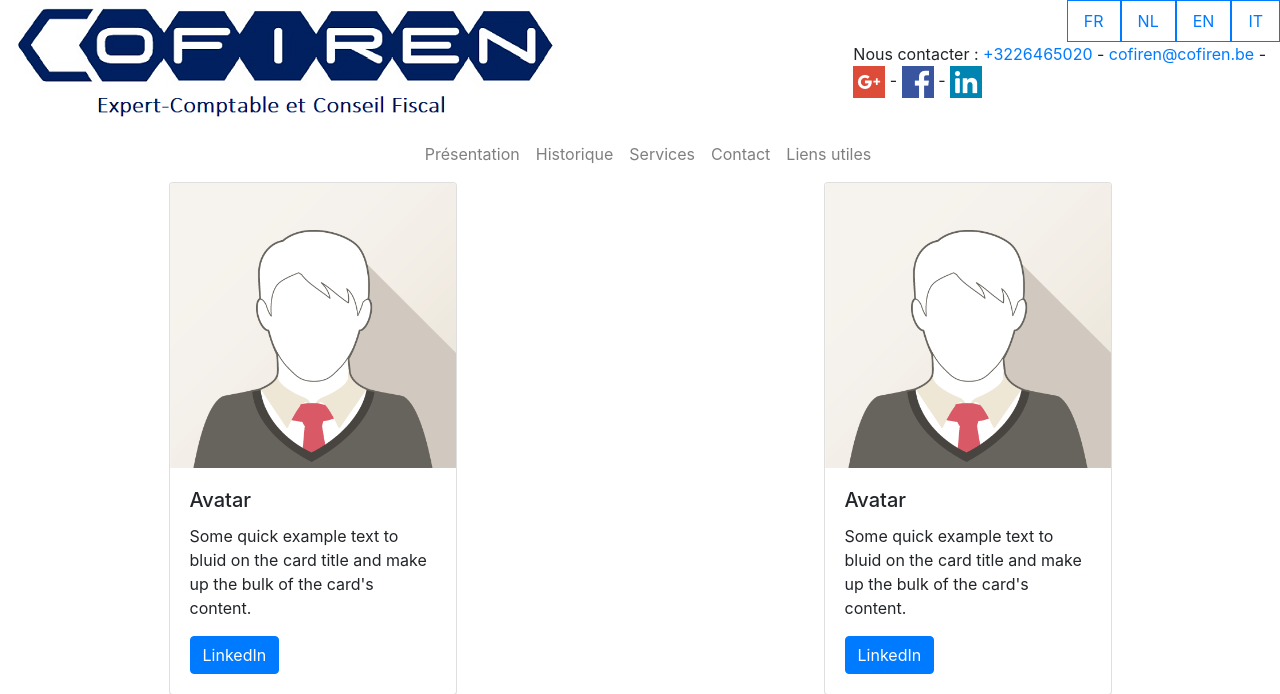
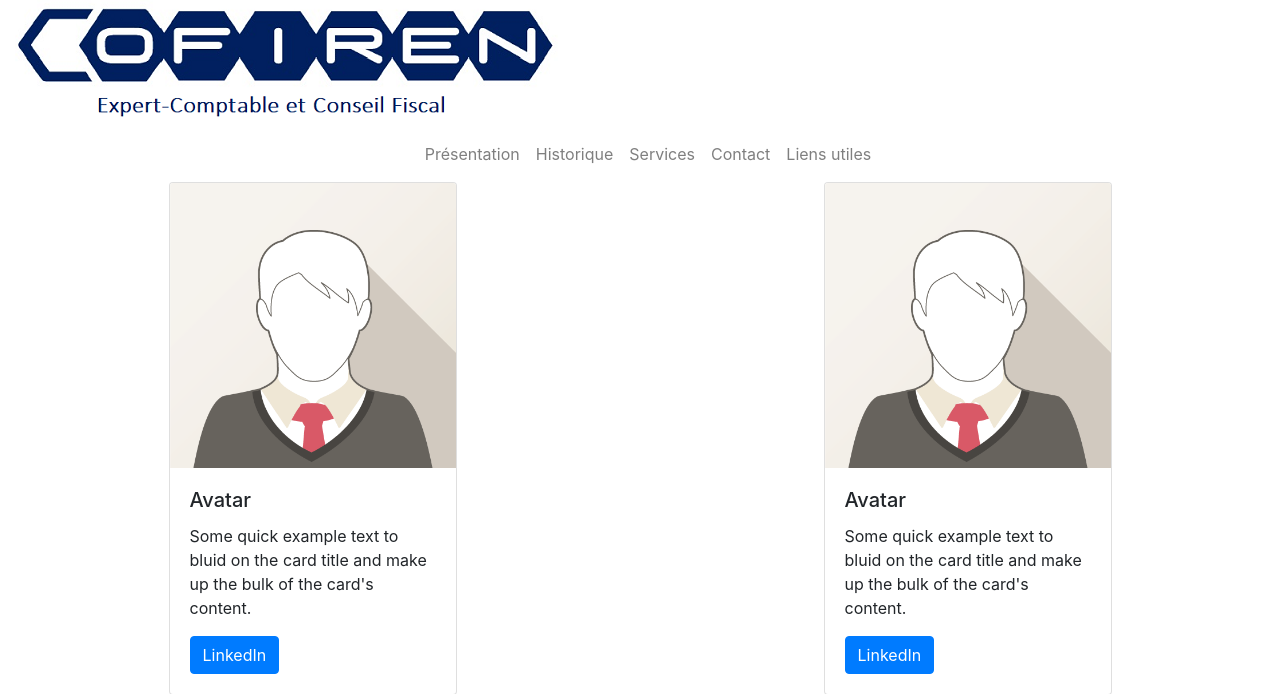
Before and after one commit to Giugno/cofiren, a Django app: page / in a window 1280 px wide. Shown: the top 694 px of the page. Run offline with Django 3.2, Linux system fonts and the light colour scheme; some libraries are stand-ins or nearby versions.

Commit message:
update header + nav

```diff
--- a/home/templates/home/base.html
+++ b/home/templates/home/base.html
@@ -14,34 +14,8 @@
   </head>
 
   <body>
-    <header>
     <div class="container-fluid">
-        <div class="row justify-content-between">
-          <a class="col-md-8" href="#cofiren.be"><img class="img-fluid" src="logo.png" alt="Cofiren Logo"/></a>
-          <div class="col-md-4">
-            <div class="row justify-content-end">
-              <ul id="language" class="nav">
-                <li class="nav-item border border-primary"><a class="nav-link" href="#FR">FR</a></li>
-                <li class="nav-item border border-primary"><a class="nav-link" href="#NL">NL</a></li>
-                <li class="nav-item border border-primary"><a class="nav-link" href="#EN">EN</a></li>
-                <li class="nav-item border border-primary"><a class="nav-link" href="#IT">IT</a></li>
-              </ul>
-            </div>
-            <div class="row justify-content-end">
-              <p>
-                Nous contacter :
-                <a href="tel:003226465020">+3226465020</a> -
-                <a href="mailto:cofiren@cofiren.be">cofiren@cofiren.be</a> -
-                <a href="#google-plus"><img src="google-plus.png" class="img-fluid" alt="GooglePlus"/></a> -
-                <a href="#facebook"><img src="facebook.png" class="img-fluid" alt="Facebook"/></a> -
-                <a href="#linkedin"><img src="linkedin.png" class="img-fluid" alt="LinkedIn"/></a>
-              </p>
-            </div>
-          </div>
-        </div>
-      </div>
-    </header>
-
+			<a href="#cofiren.be"><img class="img-fluid" src="logo.png" alt="Cofiren Logo"/></a>
 			<nav class="navbar navbar-expand-lg navbar-light">
 				<a class="navbar-brand" href=""></a>
 				<button class="navbar-toggler" type="button" data-toggle="collapse" data-target="#navbarNav" aria-controls="navbarNav" aria-expanded="false" aria-label="Toggle navigation">
@@ -67,6 +41,7 @@
 					</ul>
 				</div>
 			</nav>
+		</div>
 
     {% block presentation %}
     {% endblock %}
```
Lines whose indentation alone changed are shown as unchanged.
